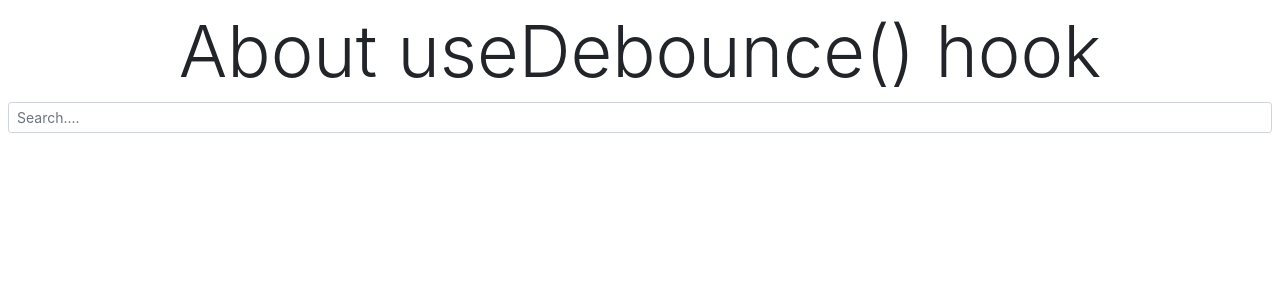
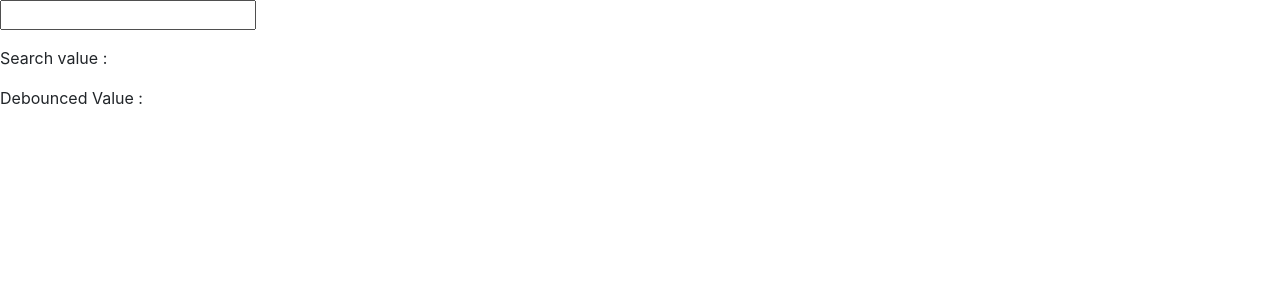
Before and after one commit to Subbu23M/ReactJS-Practice-2023-VP, a React (Vite) app: page / in a window 1280 px wide. Shown: the top 300 px of the page. Built offline with nearby package versions, Linux system fonts and the light colour scheme.

Commit message:
second-commit

```diff
--- a/package.json
+++ b/package.json
@@ -13,6 +13,7 @@
     "@reduxjs/toolkit": "^1.9.5",
     "axios": "^1.4.0",
     "bootstrap": "^4.3.1",
+    "lodash": "^4.17.21",
     "react": "^18.2.0",
     "react-dom": "^18.2.0",
     "react-icons": "^4.9.0",
--- /dev/null
+++ b/src/Debounce-Lodash/App.jsx
@@ -0,0 +1,34 @@
+import { useState } from "react"
+import '../style/style.css'
+import { LodashDebounce } from "../hooks/lodashDebounce"
+
+export const App = () => {
+    const[inputValue,setInputValue] = useState('')
+
+    const[debouncedState,debounceFunc] = LodashDebounce(inputValue)
+
+    const handleChange = (e) => {
+        const eventValue = e.target.value;
+        setInputValue(eventValue)
+        debounceFunc(eventValue)
+    }
+    return (
+        <>
+            <form>
+                <div className="form-group">
+                    <input
+                        type="text"
+                        value={inputValue}
+                        onChange={handleChange}
+                    />
+                </div>
+            </form>
+            <p>
+                Search value : {inputValue}
+            </p>
+            <p>
+                Debounced Value : {debouncedState}
+            </p>
+        </>
+    )
+}
--- /dev/null
+++ b/src/hooks/LodashDebounce.jsx
@@ -0,0 +1,16 @@
+import _ from "lodash"
+import { useCallback, useState } from "react"
+
+export const LodashDebounce = () => {
+    const[debouncedState,setDebouncedState] = useState('')
+
+    const debounceFunc = (value) => handleDebounce(value)
+
+    const handleDebounce = useCallback(
+        _.debounce((_searchValue) => {
+            setDebouncedState(_searchValue)
+        },200),
+        []
+    )
+    return [debouncedState,debounceFunc]
+}
--- a/src/main.jsx
+++ b/src/main.jsx
@@ -6,7 +6,8 @@ import 'bootstrap/dist/js/bootstrap.bundle'
 // import { App } from './App'
 // import { Provider } from 'react-redux'
 // import { store } from './redux/store'
-import {App} from './About-debounce-hook/App'
+// import {App} from './About-debounce-hook/App'
+import { App } from './Debounce-Lodash/App'
 
 // ReactDOM.createRoot(document.getElementById('root')).render(
 //   <React.StrictMode>
```
Also changed, not shown: src/Useful-Commands.txt, 1 other file (tests, documents, lock files or other folders).
